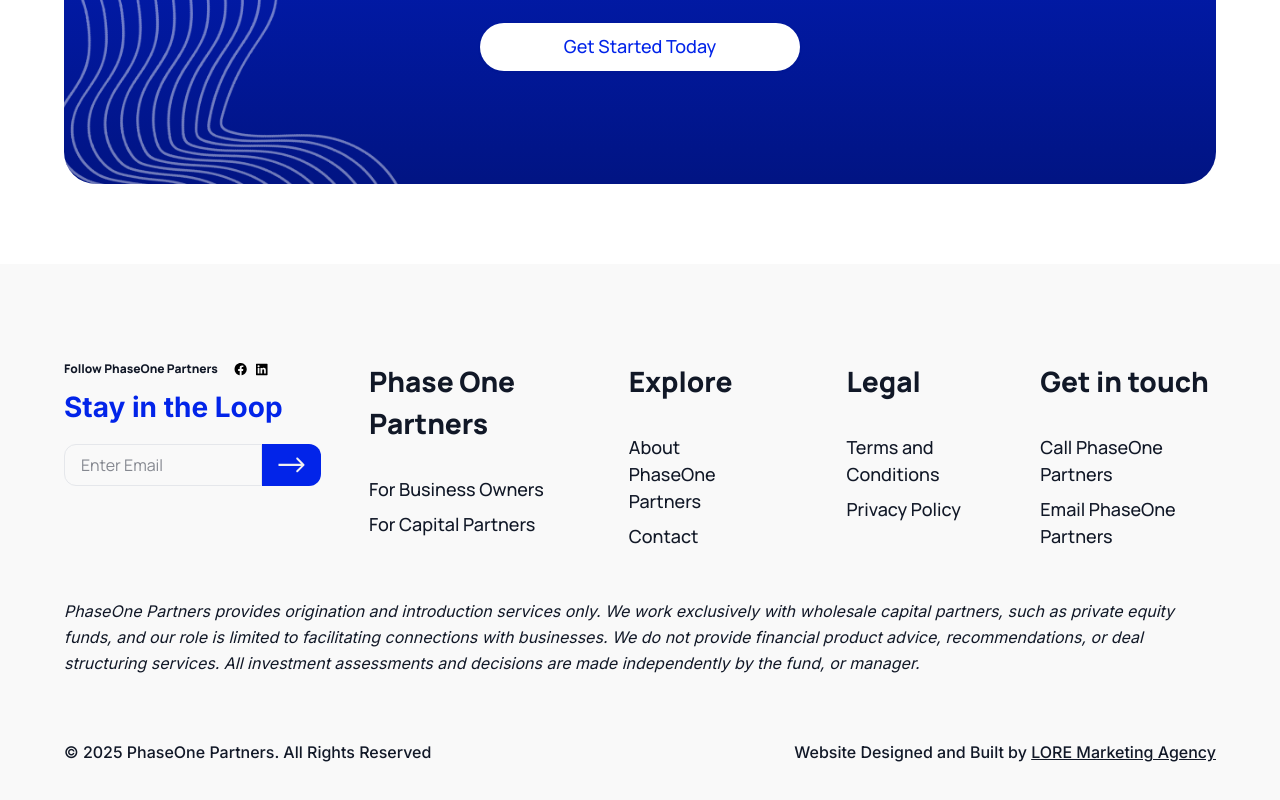
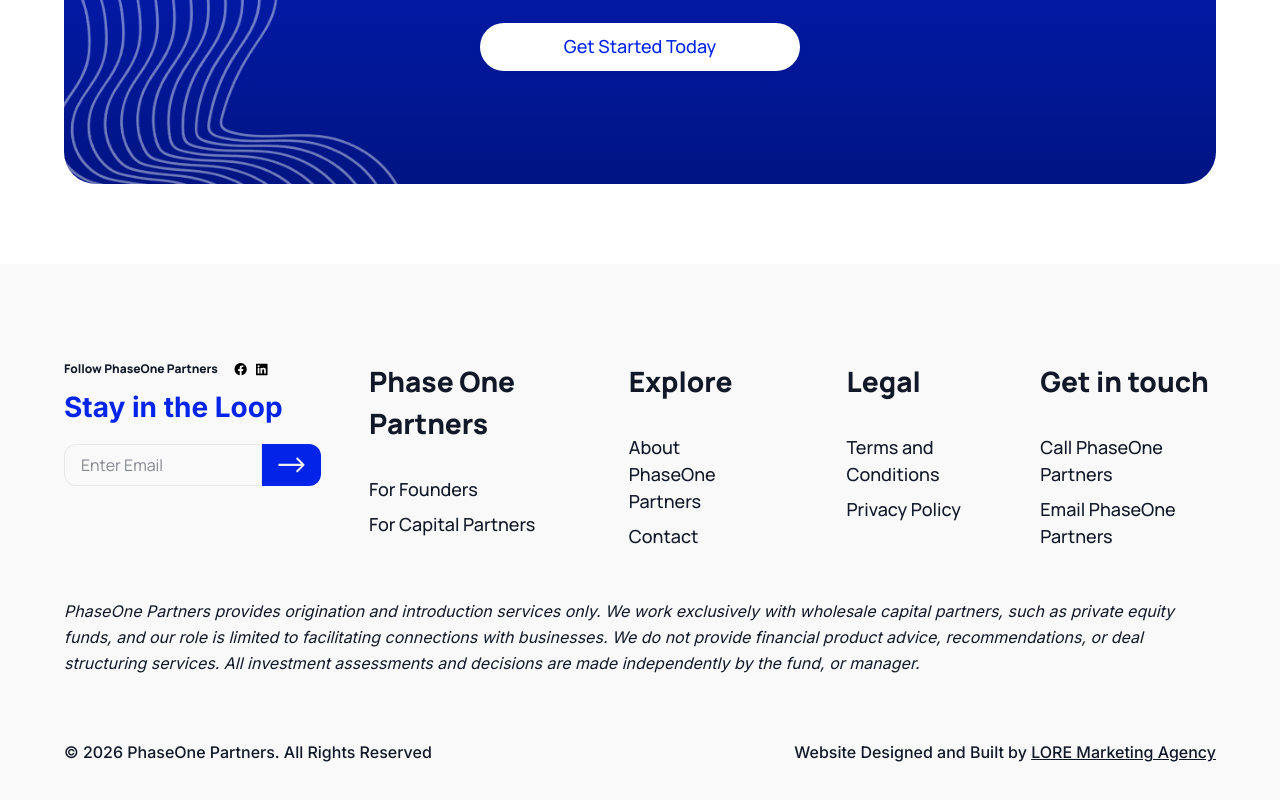
Before and after one commit to Haseeb-WebDeveloper/Phase-One-Partner, a Next.js app: page /for-investors in a window 1280 px wide. Shown: the part 5338-6138 px from the top of the page. Built offline with nearby package versions, Linux system fonts and the light colour scheme.

Commit message:
Update text in Footer and HeroSection components for consistency; change "For Business Owners" to "For Founders" and adjust copyright year to 2026. Modify "Investment Partners" to "Investment Partner" and correct button text for clarity.

```diff
--- a/src/components/layout/footer.tsx
+++ b/src/components/layout/footer.tsx
@@ -76,7 +76,7 @@ export default function Footer() {
                     href="/for-founders"
                     className="text-[14px] sm:text-[16px] lg:text-[18px] font-medium hover:text-primary transition-colors block"
                   >
-                    For Business Owners
+                    For Founders
                   </Link>
                 </li>
                 <li>
@@ -211,7 +211,7 @@ export default function Footer() {
         {/* Bottom Section */}
         <div className="flex flex-col sm:flex-row justify-center lg:justify-between items-center pt-4 gap-2 sm:gap-0">
           <div className="text-[14px] sm:text-[16px] font-inter font-medium text-center lg:text-left">
-            © 2025 PhaseOne Partners. All Rights Reserved
+            © 2026 PhaseOne Partners. All Rights Reserved
           </div>
           <div className="text-[12px] sm:text-[16px] font-inter font-medium text-center">
             Website Designed and Built by{" "}
--- a/src/components/pages/home/hero-section.tsx
+++ b/src/components/pages/home/hero-section.tsx
@@ -67,11 +67,11 @@ export default function HeroSection() {
               textDecorationThickness: "4px",
             }}
           >
-            More than a Business Broker we are your
+            More than a Business Broker, we are your
           </span>
         </h3>
         <h1 className="text-5xl leading-[110%] md:text-[78px] lg:font-semibold font-extrabold uppercase text-pretty text-primary relative">
-          Investment Partners
+          Investment Partner
         </h1>
         <div className="space-y-6 lg:mt-12 mt-6 z-10">
           <p className="text-3xl lg:text-[36px] font-bold font-manrope lg:leading-[100%]">
@@ -93,7 +93,7 @@ export default function HeroSection() {
           </p>
         </div>
         <div className="lg:mt-12 mt-6 w-fit mx-auto">
-          <AnimatedButton text="Book a discovery session today' " className="mx-auto" href="/contact" />
+          <AnimatedButton text="Book a discovery session today" className="mx-auto" href="/contact" />
         </div>
       </div>
     </section>
```
